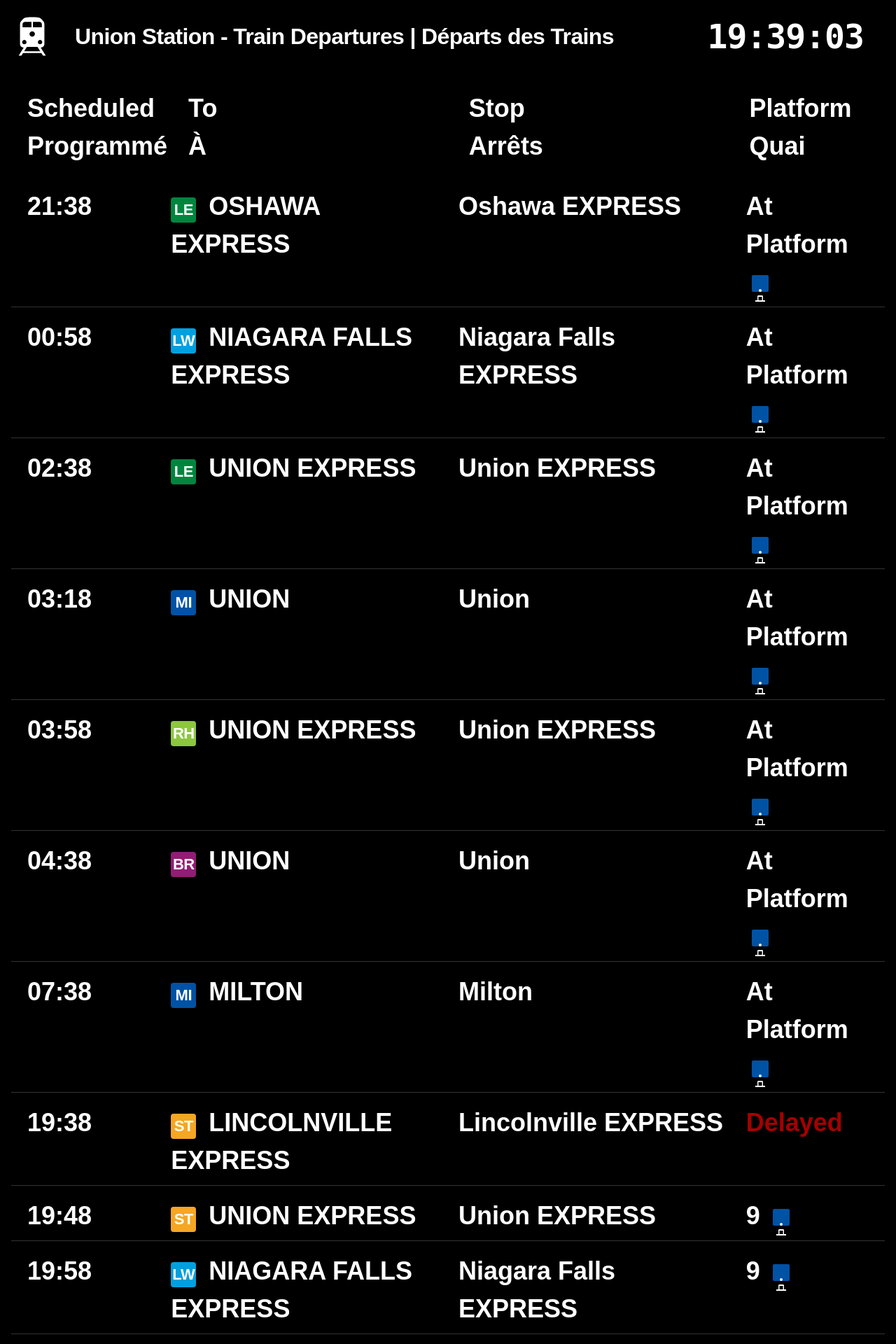
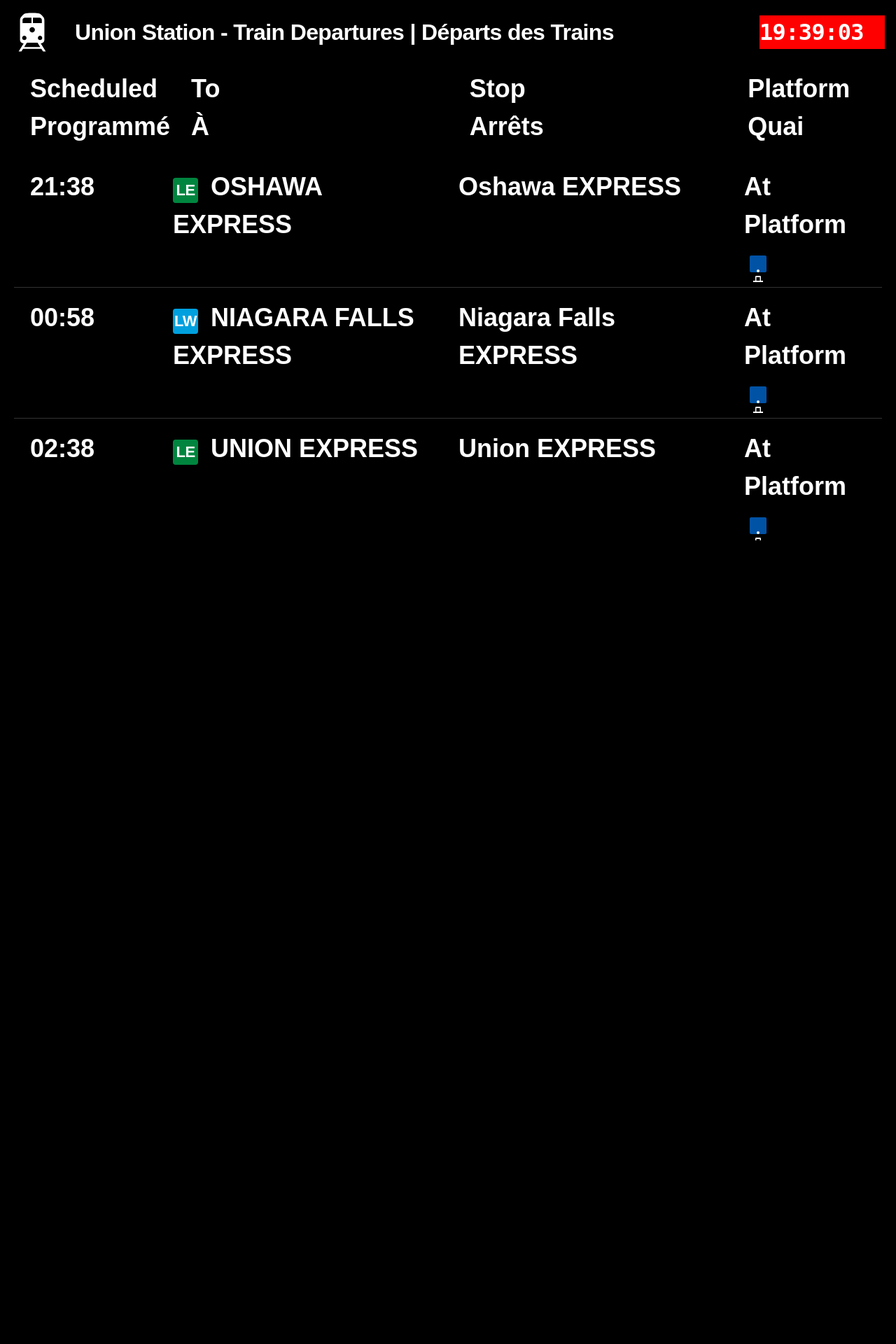
Before and after one commit to remiguillette/GO-transit-display, a Flask app: page / in a window 1280 px wide. Shown: the top 1920 px of the page at 70% size. After the commit the page ends 772 px from the top, so only its background shows below. Run offline with Flask 3, Linux system fonts and the light colour scheme; data that the repository does not hold is empty.

Commit message:
Assistant checkpoint: Limit display height and number of trains
Assistant generated file changes:
- static/css/display.css: Add height limit and remove scroll
- go_scraper.py: Limit number of trains

---

User prompt:

limits the number of lines displayed in height depending on the screen. and removes the scroll on the page to have a fixed page and a limited number of trains displayed

Replit-Commit-Author: Assistant
Replit-Commit-Session-Id: 52fd9086-8180-422e-87d7-1a38e6c1a1b0

```diff
--- a/go_scraper.py
+++ b/go_scraper.py
@@ -61,7 +61,7 @@ class GoScraper:
         off_peak_interval = 20  # Minutes between trains during off-peak
 
         # Generate schedule
-        for i in range(48):  # 48 trains total
+        for i in range(24):  # Reduced number of trains for better display
             # Determine peak hours
             current_hour = (now + timedelta(minutes=i*10)).hour
             is_peak = (7 <= current_hour <= 10) or (16 <= current_hour <= 19)
--- a/static/css/display.css
+++ b/static/css/display.css
@@ -1,4 +1,3 @@
-
 /* Add your CSS styles here */
 .display-board {
     font-family: 'Polaris', Arial, sans-serif;
@@ -38,13 +37,16 @@
 }
 
 .time {
-    background: #ff0000
+    background: #ff0000; /* Fixed missing semicolon */
     font-size: 2rem;
     font-weight: bold;
 }
 
 .schedule-container {
-    padding: 1rem;
+    flex-grow: 1;
+    padding: 0 20px;
+    max-height: calc(100vh - 120px); /* Account for header */
+    overflow: hidden;
 }
 
 .schedule-header {
```
